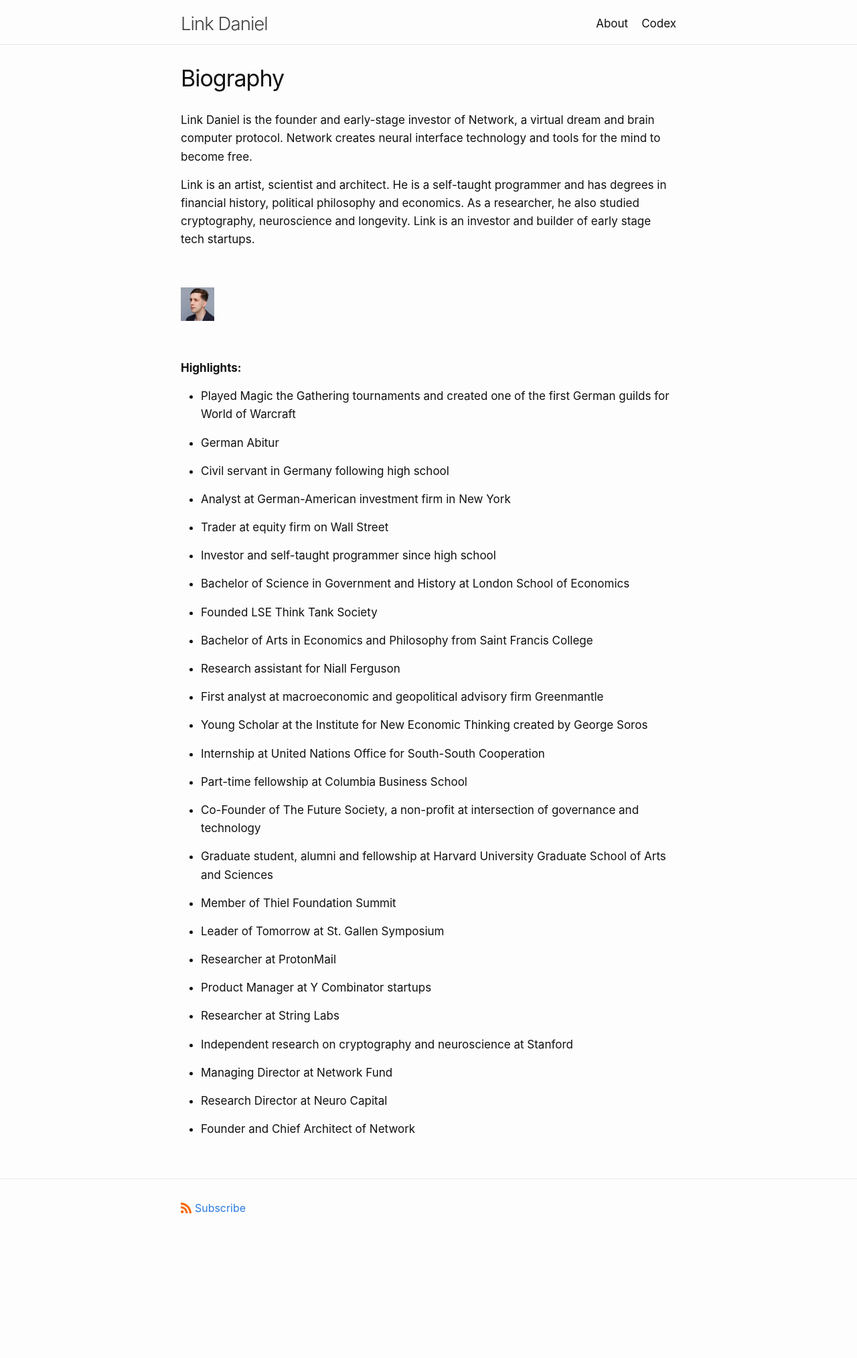
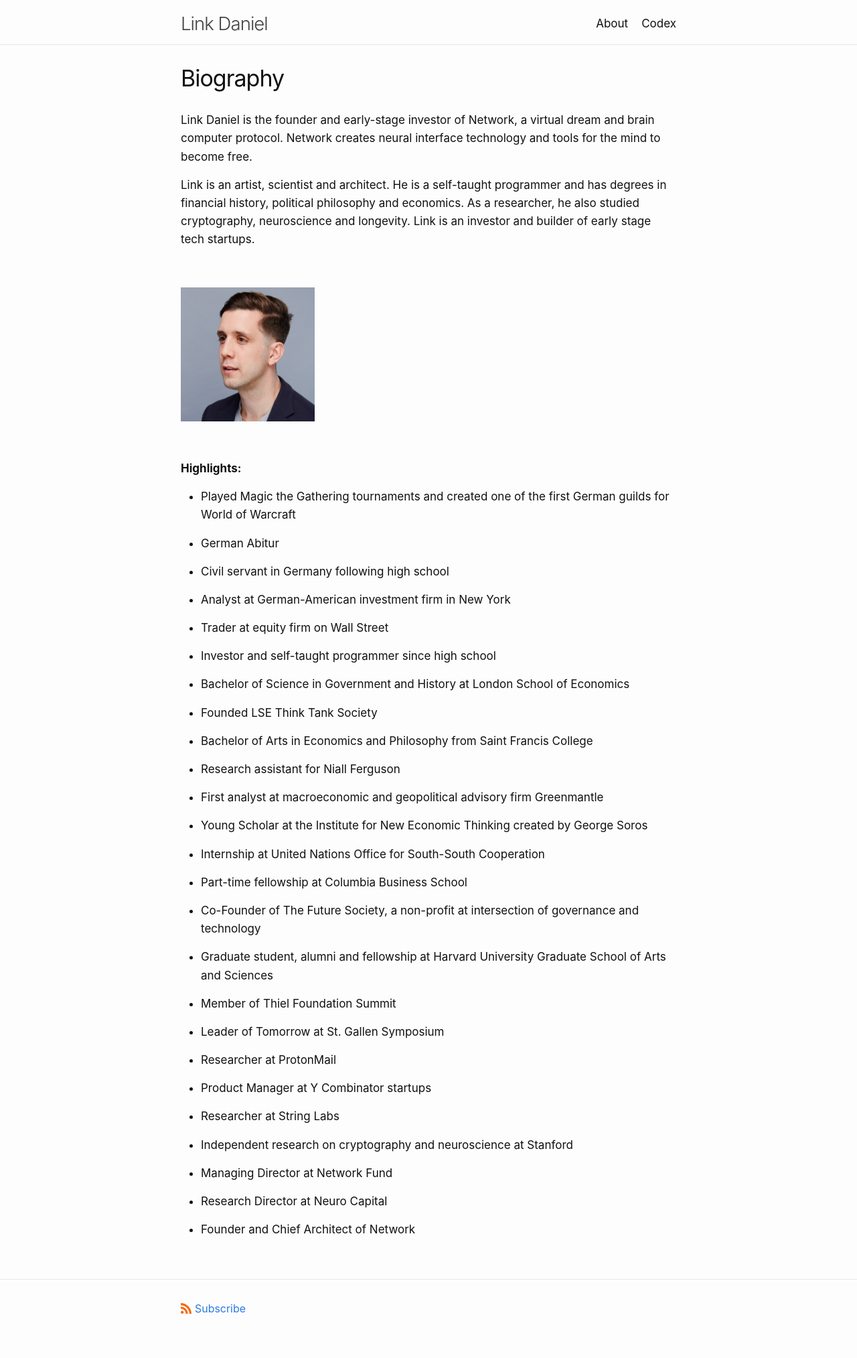
Before and after one commit to link-daniel/link.github.io, a Jekyll site: the page built from biography.md, in a window 1280 px wide. Shown: the whole page at 67% size. Built offline with Jekyll 4.4.1, drawn with Linux system fonts in a browser that asks for light colours; before the commit the page ends 1877 px from its top, so only the background shows below that.

Commit message:
Update biography.md

```diff
--- a/biography.md
+++ b/biography.md
@@ -10,7 +10,7 @@ Link is an artist, scientist and architect. He is a self-taught programmer and h
 
 <br>
 
-<img src="/media/linkdaniel-profile.jpg" width="50" height="50"  />
+<img src="/media/linkdaniel-profile.jpg" width="200" height="200"  />
 
 <br>
 
```
